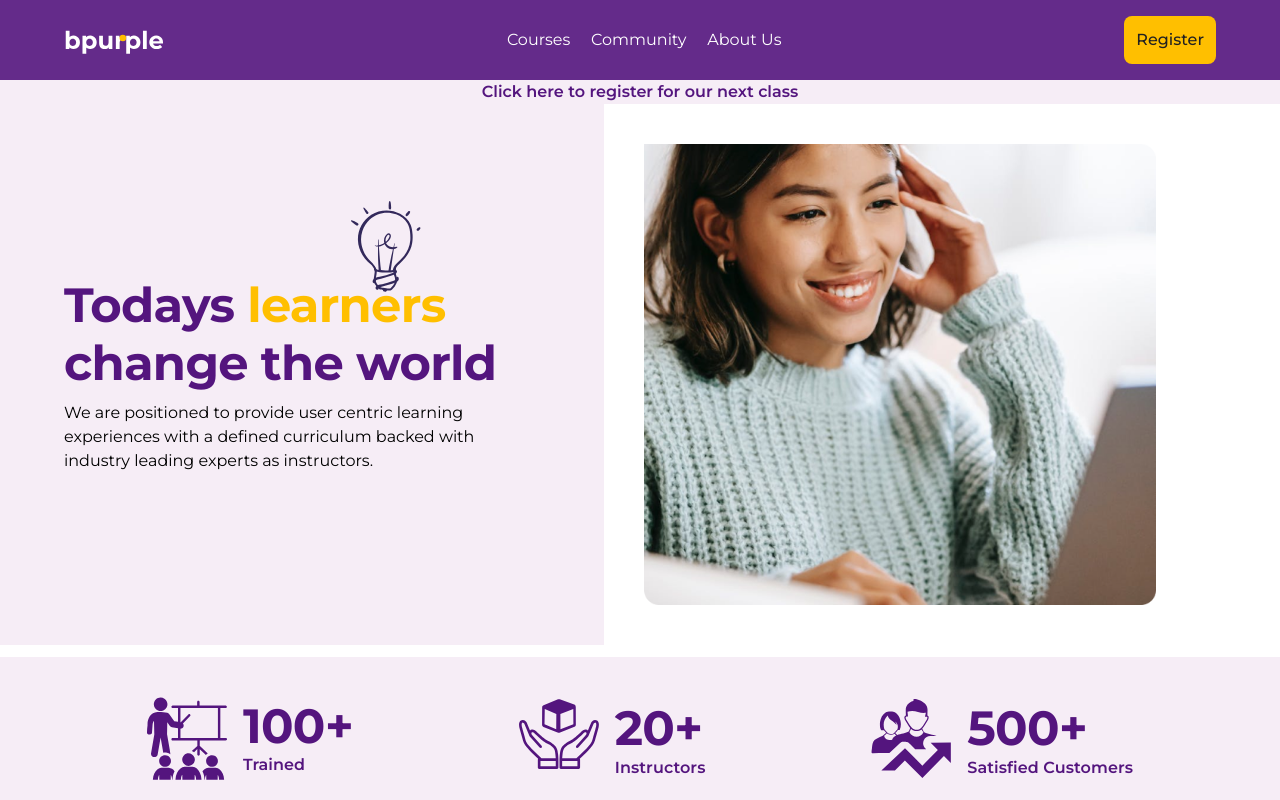
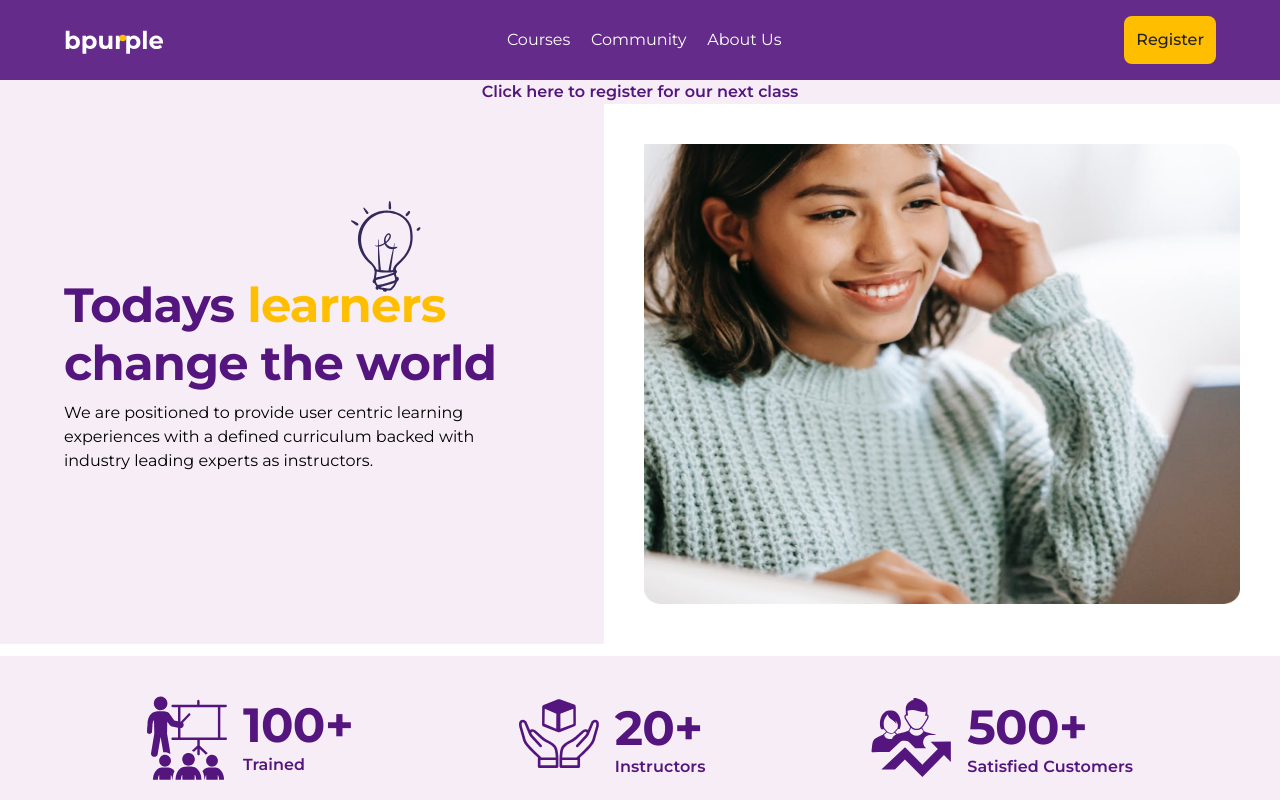
Before and after one commit to BpurpleHq/bpurplehq-web, a Next.js app: page /courses in a window 1280 px wide. Shown: the top 800 px of the page. Built offline with nearby package versions, Linux system fonts and the light colour scheme.

Commit message:
fix: courses page

```diff
--- a/app/courses/page.tsx
+++ b/app/courses/page.tsx
@@ -32,7 +32,7 @@ const page = () => {
           </div>
         </div>
         <div className='relative lg:w-[50%] lg:m-10'>
-          <Image src='/courseImage.png' alt='course image' width={512} height={500} />
+          <Image src='/courseImage.png' alt='course image' fill className='obeject-contain' />
         </div>
       </section>
       <section className='bg-extra'>
```
